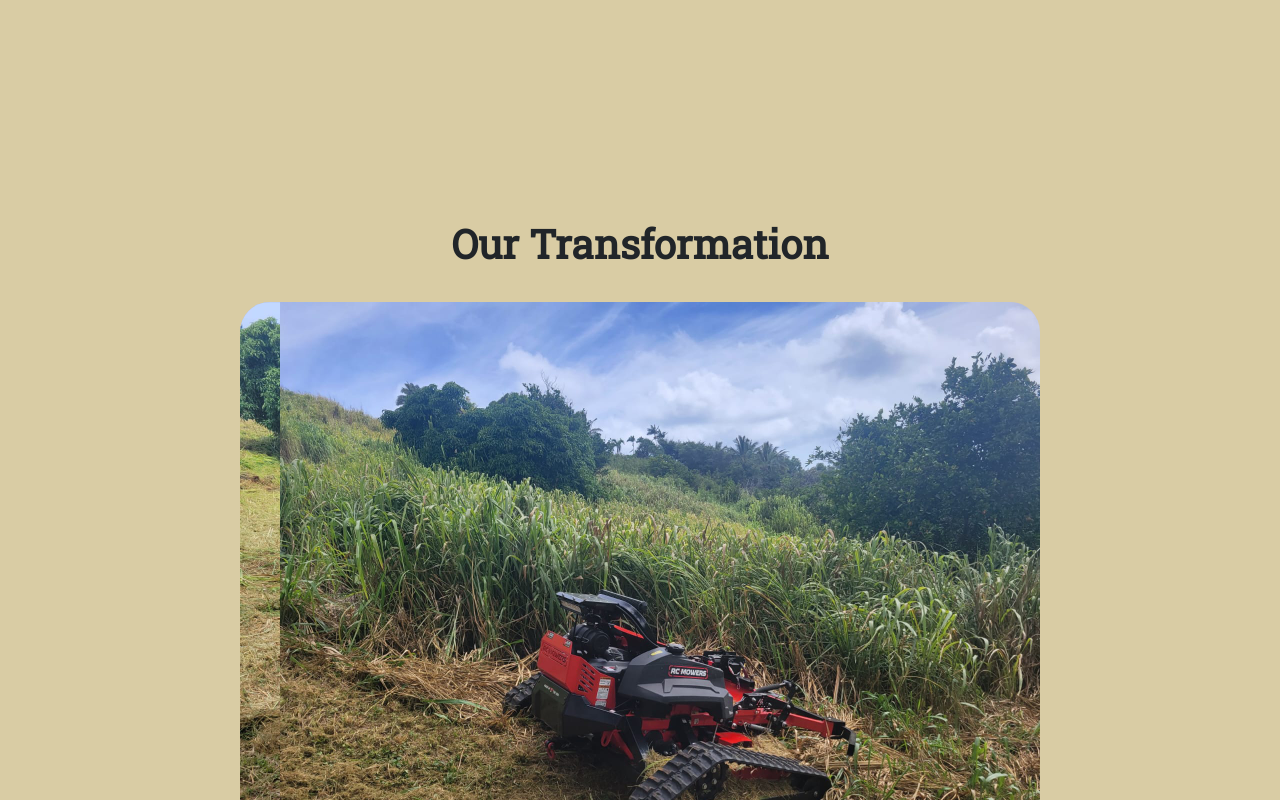
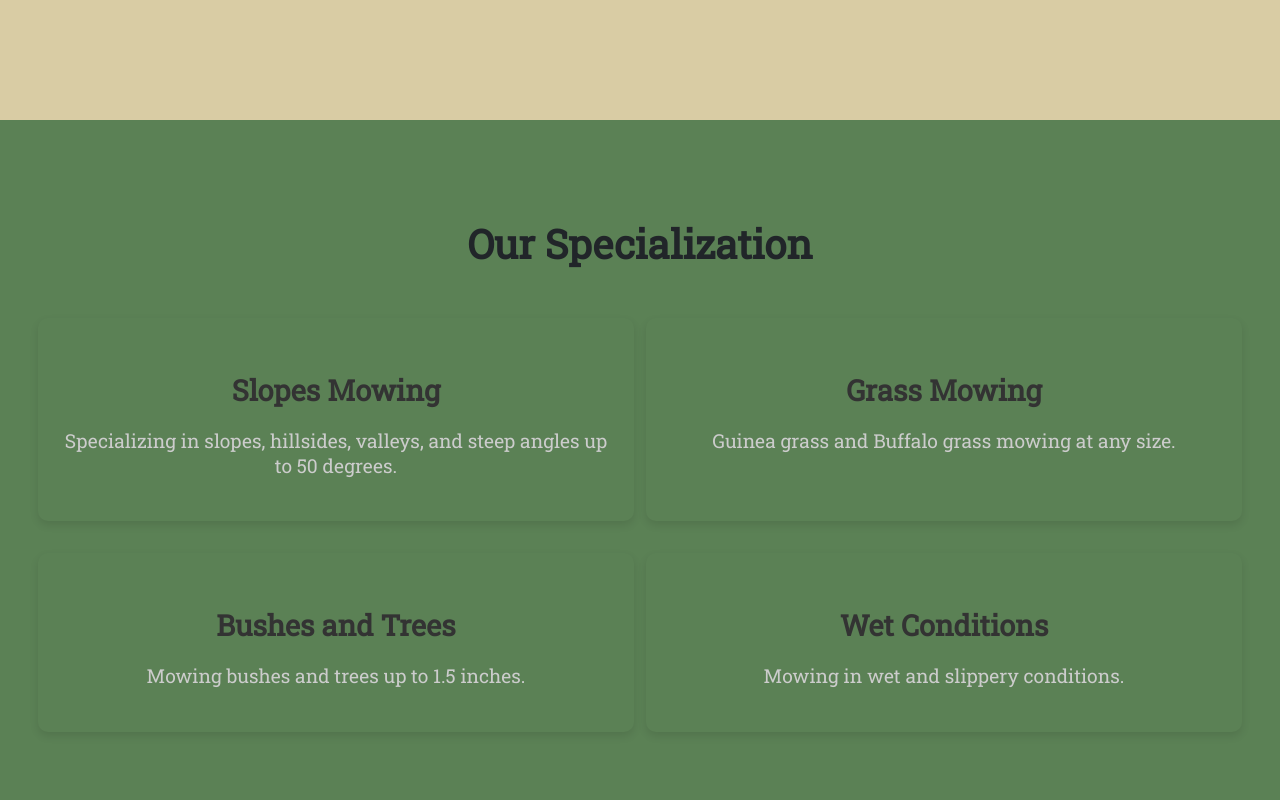
Before and after one commit to gefenbar/kilauea-slope-mowing-website, a React (Create React App) app: page / in a window 1280 px wide. Shown: the part 680-1480 px from the top of the page. Built offline with nearby package versions, Linux system fonts and the light colour scheme; grey boxes are pictures that could not be loaded.

Commit message:
recovered code

```diff
--- a/src/App.js
+++ b/src/App.js
@@ -11,10 +11,36 @@ const App = () => {
         </div>
         <div className="hero-overlay">
           <h1 className="hero-title">Kauai Steep Slope Mowing</h1>
-          <p className="hero-subtitle">Transforming landscapes with precision. Get your free estimate today!</p>
+          <p className="hero-subtitle">
+            Transforming landscapes with precision. Get your free estimate today!
+          </p>
           <button className="cta-button">Get Quote</button>
         </div>
       </section>
+
+      {/* Services Section */}
+      <section className="services">
+        <h2 className="section-title">Our Specialization</h2>
+        <div className="services-list">
+          <div className="service-item">
+            <h3>Slopes Mowing</h3>
+            <p>Specializing in slopes, hillsides, valleys, and steep angles up to 50 degrees.</p>
+          </div>
+          <div className="service-item">
+            <h3>Grass Mowing</h3>
+            <p>Guinea grass and Buffalo grass mowing at any size.</p>
+          </div>
+          <div className="service-item">
+            <h3>Bushes and Trees</h3>
+            <p>Mowing bushes and trees up to 1.5 inches.</p>
+          </div>
+          <div className="service-item">
+            <h3>Wet Conditions</h3>
+            <p>Mowing in wet and slippery conditions.</p>
+          </div>
+        </div>
+      </section>
+
       {/* Transformation Section */}
       <section className="transformation">
         <h2 className="section-title">Our Transformation</h2>
@@ -26,6 +52,7 @@ const App = () => {
           <p>Witness the dramatic difference our service makes on the toughest terrains.</p>
         </div>
       </section>
+
       {/* Gallery Section */}
       <section className="gallery">
         <h2 className="section-title">Gallery</h2>
@@ -34,6 +61,7 @@ const App = () => {
           <img id="small-img" src="1.jpeg" alt="Gallery Image 2" className="gallery-image" />
         </div>
       </section>
+
       {/* Contact Section */}
       <section className="contact">
         <h2 className="section-title">Contact Us</h2>
@@ -41,11 +69,19 @@ const App = () => {
           <input type="text" placeholder="Your Name" required className="input-field" />
           <input type="email" placeholder="Your Email" required className="input-field" />
           <textarea placeholder="Your Message" required className="textarea-field"></textarea>
-          <button type="submit" className="cta-button">Send Message</button>
+          <button type="submit" className="cta-button">
+            Send Message
+          </button>
         </form>
+
       </section>
+      <p className="contact-info">
+          For inquiries and estimates, contact us at{' '}
+          <a href="mailto:Kilaueasolutions@gmail.com">Kilaueasolutions@gmail.com</a>
+        </p>
+
     </div>
   );
-}
+};
 
 export default App;
```
